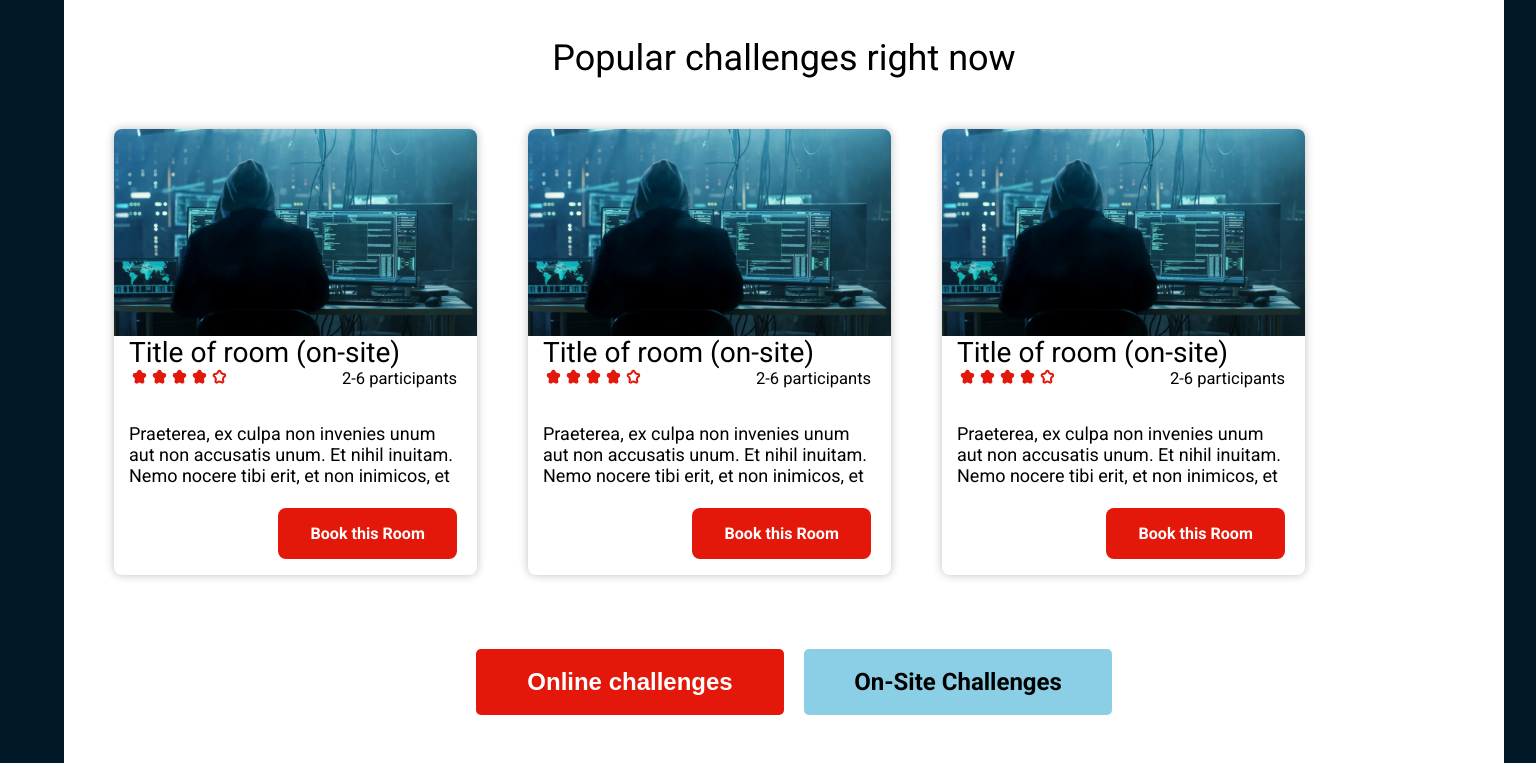
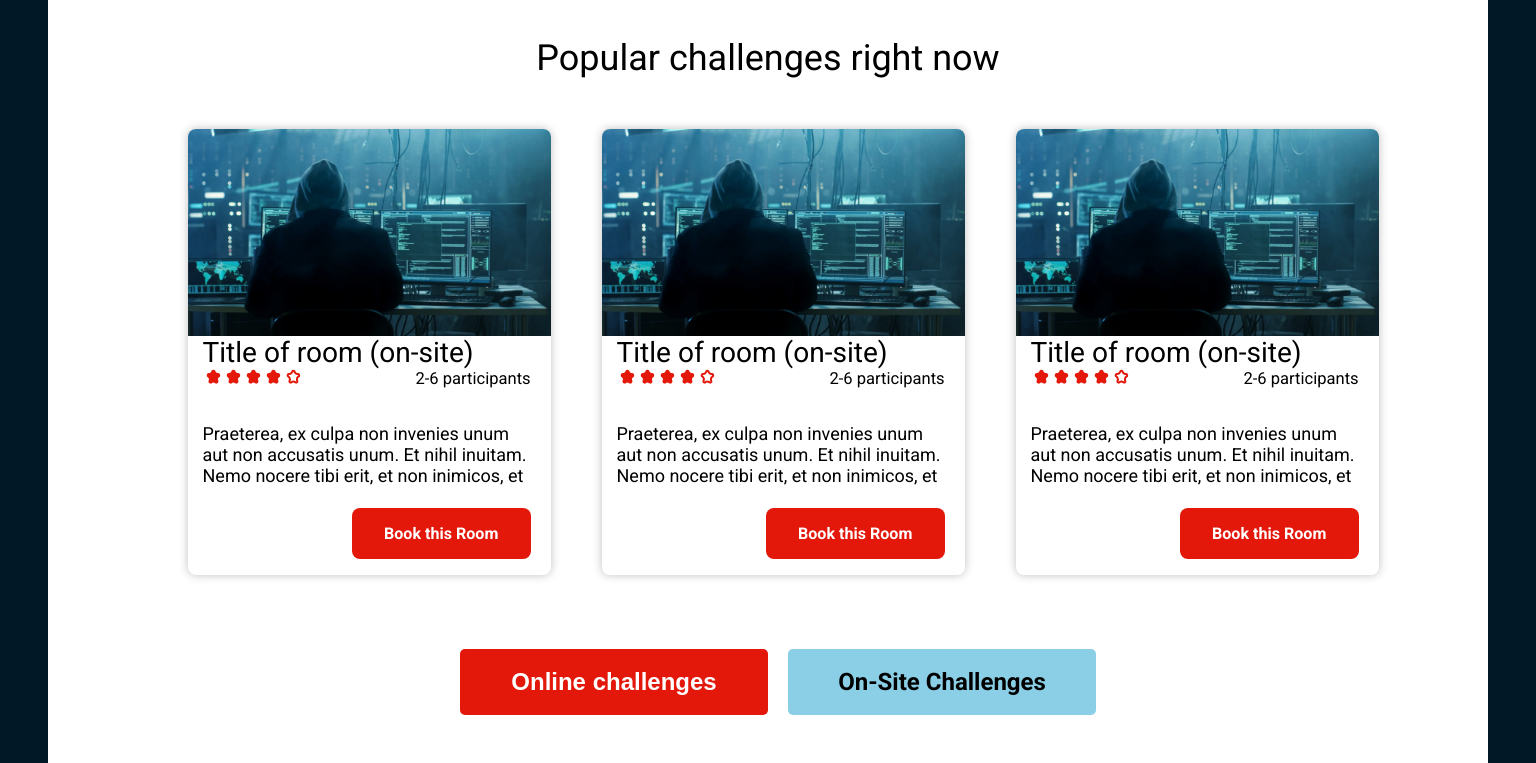
Before and after one commit to Klumpish/Hacker_Escape_rooms_assignment, a plain HTML site: page index.html in a window 1536 px wide. Shown: the part 1341-2104 px from the top of the page. Drawn offline with Linux system fonts and the light colour scheme.

Commit message:
fixed centering at higher viewport and remove scroll from card

```diff
--- a/style.css
+++ b/style.css
@@ -330,6 +330,7 @@ a:visited {
 .lastItem {
 	margin-bottom: 68px;
 }
+
 /* 1200px
 1280px */
 
@@ -511,13 +512,21 @@ a:visited {
 @media screen and (min-width: 1330px) {
 	html {
 		display: grid;
-		grid-template-columns: repeat(4 25%);
+		grid-template-columns: 1fr minmax(auto, 1480px) 1fr;
 		background-color: rgba(1, 24, 39, 1);
+		min-height: 100vh;
 	}
 	body {
-		grid-column: 2 / span 2;
+		grid-column: 2;
 		background-color: white;
 		max-width: 1480px;
+	}
+	.containerScroll {
+		justify-content: center;
+		scrollbar-width: none;
+	}
+	.containerScroll::-webkit-scrollbar {
+		display: none;
 	}
 }
 
```
